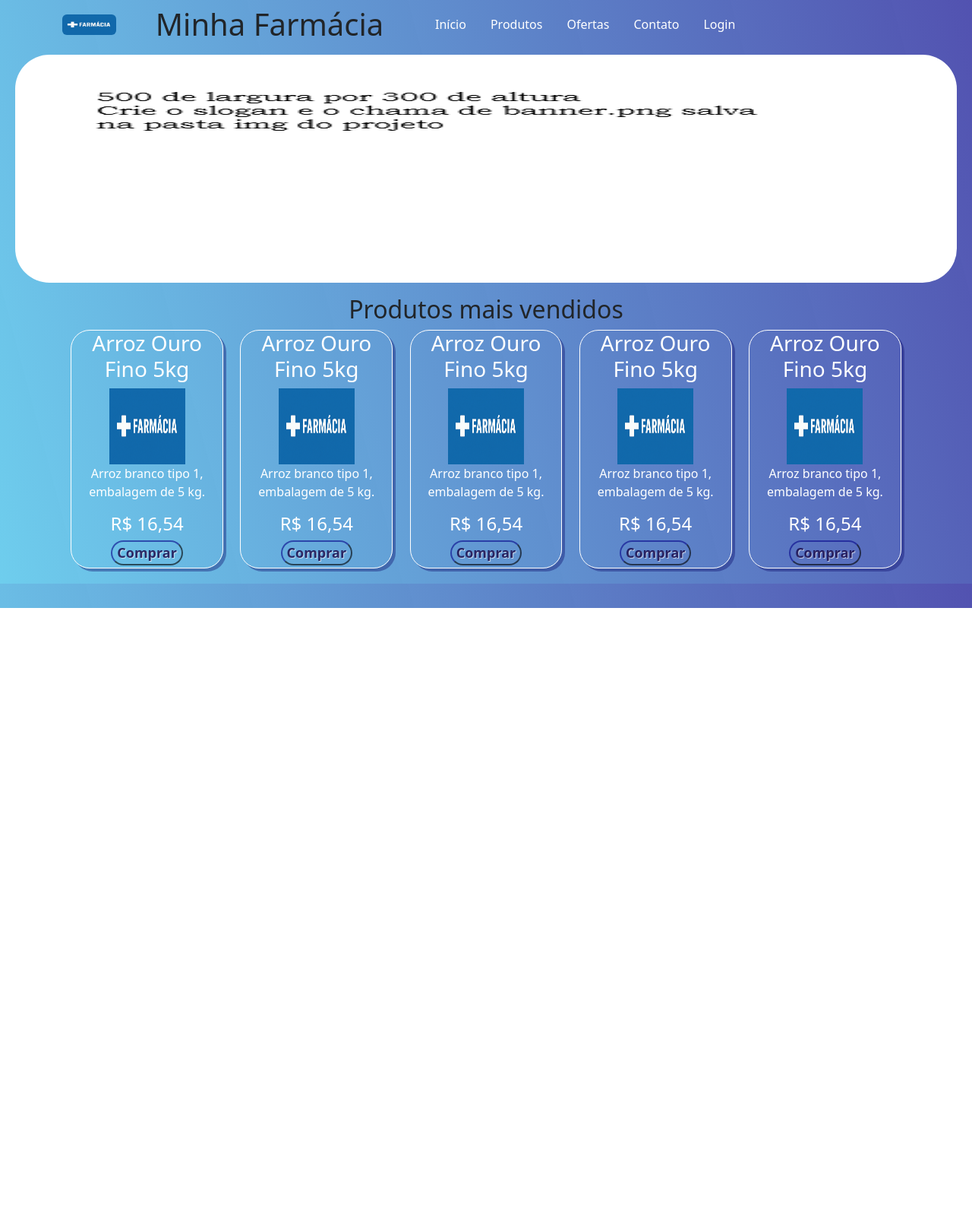
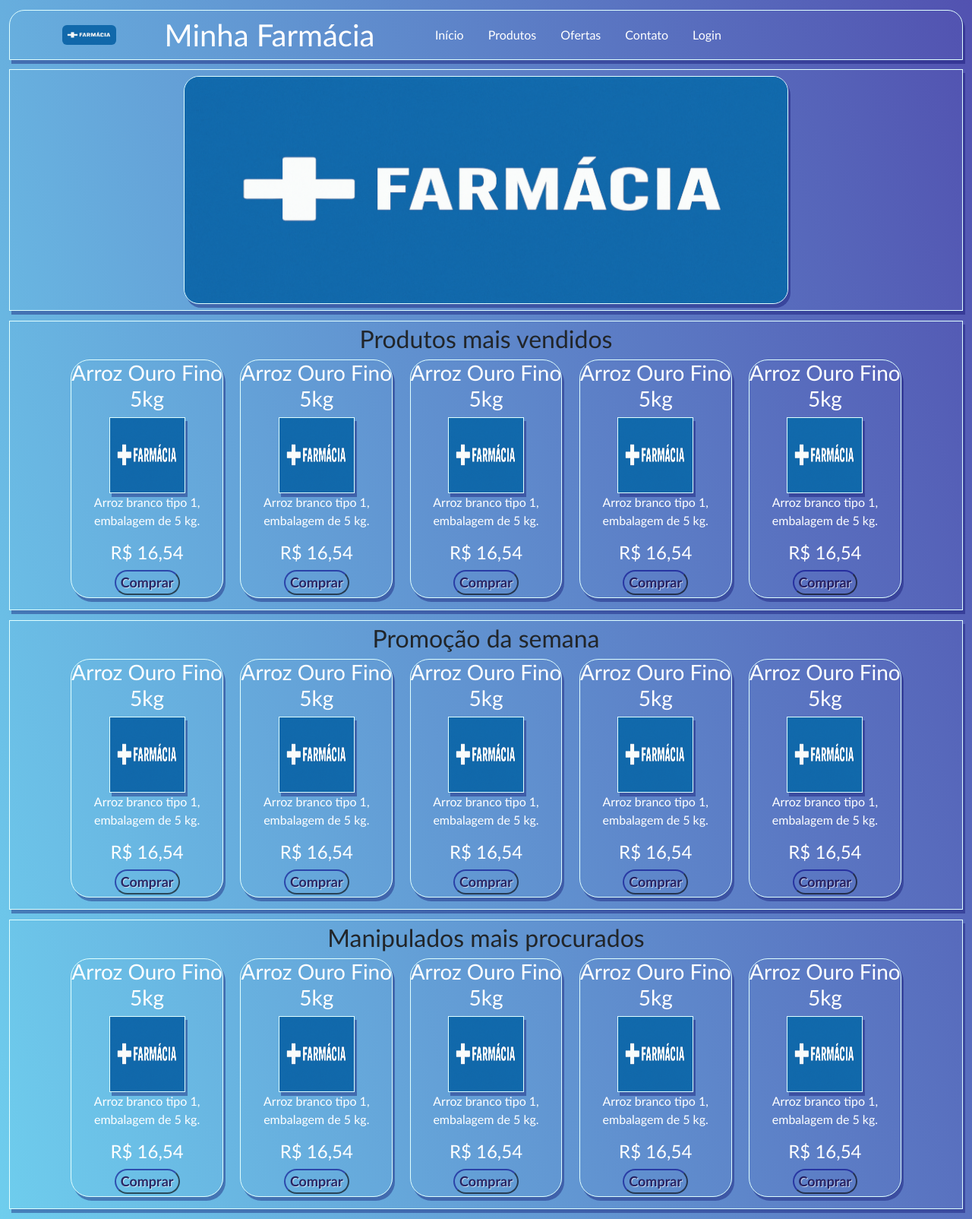
Before and after one commit to ValterRibeiro1994/curso-tecnico-etec-2025-2026, a PHP site: page / in a window 1280 px wide. Shown: the whole page at 76% size. Before the commit the page ends 800 px from the top, so only its background shows below. Run offline with PHP 8.4, Linux system fonts and the light colour scheme.

Commit message:
Criada seções
Códigos foram bem comentados deixando bem claro a intenção por trás de cada linha, isso é o arquivo iteracao.js, algumas coisas foram comentadas no html, e foi realizada algumas mudanças de estilo e a padronição das seçoes e categorias de produtos da loja

```diff
--- a/Programação Web I/trabalho-farmacia/css/estilo.css
+++ b/Programação Web I/trabalho-farmacia/css/estilo.css
@@ -2,12 +2,16 @@ body {
     background-image: linear-gradient(75deg, rgba(50, 185, 230, 0.705), rgba(0, 0, 139, 0.678));
 }
 
-body > * {background-color: transparent;}
+body > * {
+    margin: 1% auto;
+    background-color: transparent;
+    font-family: 'Trebuchet MS', 'Lucida Sans Unicode', 'Lucida Grande', 'Lucida Sans', Arial, sans-serif;
+}
+
 #banner > img {
-    /* border: solid; */
-    width: 100%;
-    border-radius: 45px;
+    border-radius: 20px;
     max-height: 300px;
+
 }
 
 .section {
@@ -20,9 +24,9 @@ body > * {background-color: transparent;}
     margin-left: 1%;
     margin-right: 1%;
     margin-bottom: 1%;
-    border: solid 1px white;
+    /* border: solid 1px white;
+    box-shadow: 3px 2px rgba(9, 9, 105, 0.384); */
     border-radius: 25px;
-    box-shadow: 4px 4px rgba(9, 9, 105, 0.384);
     justify-content: center;
 }
 
@@ -31,6 +35,7 @@ body > * {background-color: transparent;}
     margin: auto;
     height: 100px;
     width: 100px;
+    max-width: 90%;
 }
 
 .meu-botao {
@@ -54,3 +59,8 @@ body > * {background-color: transparent;}
     font-size: calc(18px + 15%);
     transition: 350ms;
 }
+
+.sombra-elementos {
+    border: solid 1px lightcyan;
+    box-shadow: 3px 5px rgba(9, 9, 105, 0.384);
+}
--- a/Programação Web I/trabalho-farmacia/index.html
+++ b/Programação Web I/trabalho-farmacia/index.html
@@ -12,7 +12,7 @@
 
     <!-- Essa primeira parte é o cabeçalho -->
   <!-- Cabeçalho ocupa toda a largura -->
-  <div id="divHeader" class="container-fluid p-2">
+  <div id="divHeader" class="container-fluid p-2 sombra-elementos" style="border-top-left-radius: 20px; border-top-right-radius: 20px;">
     <header class="container">
       <div class="row align-items-center">
           <!-- Imagem logo - +farmacia -->
@@ -24,7 +24,7 @@
 
             <!-- Título -->
             <div class="col-md-4 text-center">
-              <h1 class="display-6 mb-0">Minha Farmácia</h1>
+              <h1 class="display-6 mb-0 text-white">Minha Farmácia</h1>
             </div>
 
             <!-- Menu -->
@@ -42,17 +42,44 @@
   </div>
 
   <!-- Essa div cuida do banner -->
-  <div id="banner" class="container-fluid p-2">
-    <img class="img-fluid mx-auto d-block" src="img/banner.png" alt="">
+  <div id="banner" class="container-fluid p-2 sombra-elementos">
+    <img class="img-fluid mx-auto d-block sombra-elementos" src="img/remedio.png" alt="">
   </div>
 
-  <!-- Aqui estou tentando criar os cards para a seção de produtos mais vendidos -->
-  <div id="div-secoes" class="container-fluid p-2">
+
+  <!--
+  Observe o padrão das divs, seus elementos e padronição da nomenclatura
+  Isso é para facilitar o trabalho com a comunição com o servidor onde vamos
+  simular produtos reais e categorias diferentes, cada div representa uma categoria
+  -->
+  <!-- Categoria mais vendidos -->
+  <div id="div-secao-mais-vendidos" class="container-fluid p-1">
+
+    <!-- Titulo e div para os cards de armazenamento -->
     <h2 class="text-center">Produtos mais vendidos</h2>
-    <div id="section-id" class="section container-xl">
-    </div>
-    <script src="js/iteracao.js"></script>
+    <div class="section container-xl"></div>
+    <script src="js/iteracao.js" onload="testar_funcao_criar_card_produto('div-secao-mais-vendidos')"></script>
   </div>
+
+  <!-- Categoria produtos em promoção -->
+  <div id="div-secao-promocao" class="container-fluid p-1">
+
+    <!-- Titulo e div para os cards de armazenamento -->
+    <h2 class="text-center">Promoção da semana</h2>
+    <div class="section container-xl"></div>
+    <script src="js/iteracao.js" onload="testar_funcao_criar_card_produto('div-secao-promocao')"></script>
+  </div>
+
+  <!-- Categorias remedios manipulados -->
+  <div id="div-secao-manipulados" class="container-fluid p-1">
+
+    <!-- Titulo e div para os cards de armazenamento -->
+    <h2 class="text-center">Manipulados mais procurados</h2>
+    <div class="section container-xl"></div>
+    <script src="js/iteracao.js" onload="testar_funcao_criar_card_produto('div-secao-manipulados')"></script>
+  </div>
+
+
 
 </body>
 </html>
--- a/Programação Web I/trabalho-farmacia/js/iteracao.js
+++ b/Programação Web I/trabalho-farmacia/js/iteracao.js
@@ -1,9 +1,16 @@
 // agora precisa de uma função que seja capaz de criar as div de sessoes
 // secoes de produtos vendidos, produtos em promoção, remedios, ou sei lá o que vier
 
+// Essa função cria um card representando um produto e o adicona dentro
+// do container "div-secoes", observe que esse container tem um h2 que representa
+// o nome da seção, e uma div "section-id" que armazena os cards
+function criar_card_produto(nome_secao, nome_produto, descricao_produto, link_img_produto, preco_produto, link_compra){
+    // a variavel nome_secao deve receber o id da div de seção
+    // isso vai permitir mais flexidade permitindo gerar os card em qualquer
+    // outra seção
 
-function criar_card_produto(nome_produto, descricao_produto, link_img_produto, preco_produto, link_compra){
-    let section = document.createElement("section");
+    // Cria os elementos necessario para criar a seção com os card's
+    let section = document.createElement("section"); // cria seção
     let h3 = document.createElement("h3");
     let img = document.createElement("img");
     let p = document.createElement("p");
@@ -11,6 +18,7 @@ function criar_card_produto(nome_produto, descricao_produto, link_img_produto, p
     let button = document.createElement("button");
     let a = document.createElement("a");
 
+    // Insere os valores recebidos por parametros nos elementos
     h3.innerText = nome_produto;
     img.src = link_img_produto;
     p.innerText = descricao_produto;
@@ -18,28 +26,45 @@ function criar_card_produto(nome_produto, descricao_produto, link_img_produto, p
     a.innerText = "Comprar";
     a.href = link_compra;
 
-    section.classList.add("section-card");
+    // Estiliza os elementos com classes bootstrap 5 e classes css proprias
+    section.classList.add("section-card", "sombra-elementos");
     h3.classList.add("text-center", "text-white");
-    img.classList.add("section-img");
+    img.classList.add("section-img", "sombra-elementos");
     p.classList.add("text-center", "text-white");
     h4.classList.add("text-center", "text-white");
     button.classList.add("meu-botao");
     a.classList.add("text-center", "text-link");
 
+    // adiciona o link (tag <a>) no botão de compra do card
     button.appendChild(a);
-    let tags_internas = [h3, img, p, h4, button];
+
+    // adiciona as tags filhas do elemento section
+    let tags_internas = [h3, img, p, h4, button]; // usa um array para agrupar elementos
     for (let i = 0; i < tags_internas.length; i++){
-        section.appendChild(tags_internas[i]);
+        // loop para percorrer os elementos do array
+        section.appendChild(tags_internas[i]); // adiciona os elementos dentro da seção
     }
 
-    let div_interna = document.getElementById("section-id");
+    // captura a div de armazenamento dos card's
+    let div_container = document.getElementById(nome_secao);
+    // adiciona a sombra ao container principal
+    div_container.classList.add("sombra-elementos")
+    let div_interna = div_container.getElementsByTagName("div")[0]; // ele retorna um objeto, só existe uma div nessa seção
+
+    // adiciona a seção dentro da div
     div_interna.appendChild(section);
-    console.log("Processo concluido");
+
+    // avisa no console (terminal) que o processo foi concluido
+    console.log("Processo concluido para o card do produto: " + nome_produto);
+    return null; // apenas para encerrar
+
 }
 
-// Chama a função quando a página terminar de carregar
-window.onload = function() {
+// função de teste para criar_card_produto
+function testar_funcao_criar_card_produto(nome_secao){
+
    criar_card_produto(
+            nome_secao,
             "Arroz Ouro Fino 5kg",
             "Arroz branco tipo 1, embalagem de 5 kg.",
             "img/remedio.png",
@@ -47,6 +72,7 @@ window.onload = function() {
             "https://www.google.com.br"
         );
         criar_card_produto(
+            nome_secao,
             "Arroz Ouro Fino 5kg",
             "Arroz branco tipo 1, embalagem de 5 kg.",
             "img/remedio.png",
@@ -54,6 +80,7 @@ window.onload = function() {
             "https://www.google.com.br"
         );
         criar_card_produto(
+            nome_secao,
             "Arroz Ouro Fino 5kg",
             "Arroz branco tipo 1, embalagem de 5 kg.",
             "img/remedio.png",
@@ -61,6 +88,7 @@ window.onload = function() {
             "https://www.google.com.br"
         );
         criar_card_produto(
+            nome_secao,
             "Arroz Ouro Fino 5kg",
             "Arroz branco tipo 1, embalagem de 5 kg.",
             "img/remedio.png",
@@ -68,11 +96,15 @@ window.onload = function() {
             "https://www.google.com.br"
         );
         criar_card_produto(
+            nome_secao,
             "Arroz Ouro Fino 5kg",
             "Arroz branco tipo 1, embalagem de 5 kg.",
             "img/remedio.png",
             "R$ 16,54",
             "https://www.google.com.br"
         );
+}
 
-};
+// testar_funcao_criar_card_produto("div-secao-mais-vendidos");
+// testar_funcao_criar_card_produto("div-secao-promocao");
+// testar_funcao_criar_card_produto("section-promocao");
```
Lines whose indentation alone changed are shown as unchanged.
